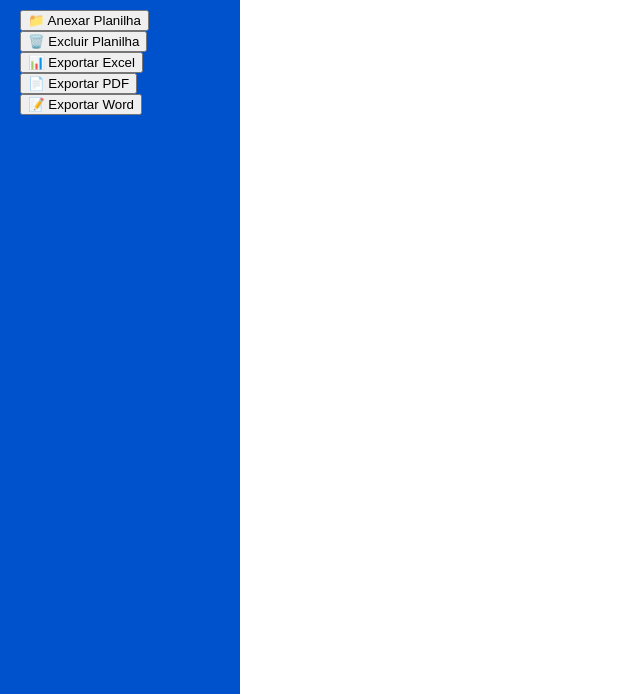
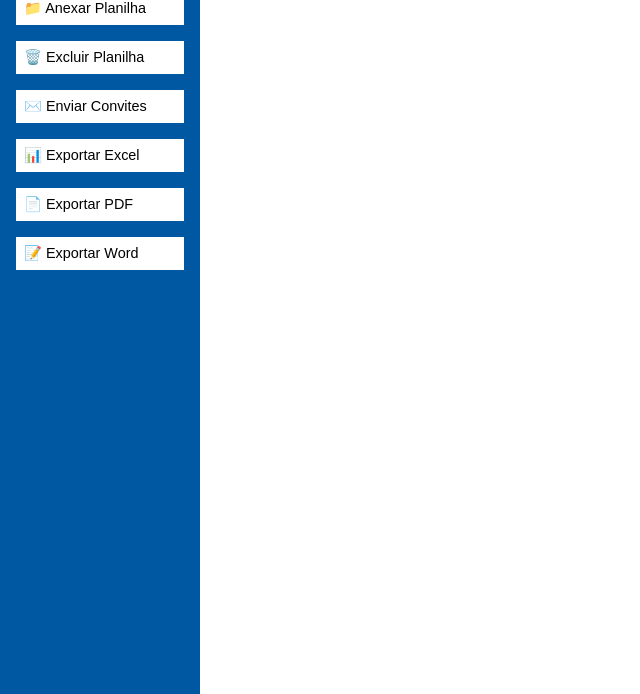
Before and after one commit to Adilso1970/assessoria-inteligente, a website: page index.html in a window 1280 px wide. Shown: the part 106-800 px from the top of the page, without its empty margins (0-640 px from the left). Drawn offline with Linux system fonts and the light colour scheme.

Commit message:
Restaura estado congelado

```diff
--- a/index.html
+++ b/index.html
@@ -1,27 +1,23 @@
 <!DOCTYPE html>
 <html lang="pt-BR">
 <head>
-  <meta charset="UTF-8">
-  <meta name="viewport" content="width=device-width, initial-scale=1.0">
+  <meta charset="UTF-8" />
   <title>Assessoria Inteligente</title>
-  <link rel="stylesheet" href="style.css">
+  <link rel="stylesheet" href="style.css" />
 </head>
 <body>
-  <div id="sidebar" style="background-color:#0052cc; width:240px; height:100vh; position:fixed; top:0; left:0; padding:20px; box-sizing:border-box; color:white;">
-    <h1 style="font-size:1.5rem; margin-bottom:1.5rem;">ASSESSORIA<br>INTELIGENTE</h1>
-    <button id="btnAnexarPlanilha" class="sidebar-btn">📁 Anexar Planilha</button>
-    <button id="btnExcluirPlanilha" class="sidebar-btn">🗑️ Excluir Planilha</button>
-    <!-- <button id="btnEnviarConvites" class="sidebar-btn">✉️ disabled>Enviar Convites</button> -->
-    <button id="btnExportExcel" class="sidebar-btn">📊 Exportar Excel</button>
-    <button id="btnExportPDF" class="sidebar-btn">📄 Exportar PDF</button>
-    <button id="btnExportWord" class="sidebar-btn">📝 Exportar Word</button>
+  <div id="sidebar">
+    <h1>ASSESSORIA<br>INTELIGENTE</h1>
+    <button id="btnAnexar">📁 Anexar Planilha</button>
+    <button id="btnExcluir">🗑️ Excluir Planilha</button>
+    <button id="btnEnviarConvites">✉️ Enviar Convites</button>
+    <button id="btnExportExcel">📊 Exportar Excel</button>
+    <button id="btnExportPDF">📄 Exportar PDF</button>
+    <button id="btnExportWord">📝 Exportar Word</button>
   </div>
-
-  <div id="main" style="margin-left:260px; padding:20px;">
-    <!-- Aqui irá o conteúdo dinâmico: nome dos convidados, QR codes, estatísticas, etc. -->
-  </div>
-
-  <!-- Mantém apenas o script principal sem handler de envio pelo navegador -->
-  <script src="index.js"></script>
+  <main id="main">
+    <!-- Área onde a planilha e QR codes aparecem -->
+  </main>
+  <script src="script.js"></script>
 </body>
 </html>
--- a/style.css
+++ b/style.css
@@ -1,34 +1,43 @@
+/* Reset básico */
+* { margin: 0; padding: 0; box-sizing: border-box; }
+
+/* Layout */
 body {
-  margin: 0;
+  display: flex;
   font-family: Arial, sans-serif;
+  height: 100vh;
 }
-
-/* sidebar fixa à esquerda, azul e com botões verticais */
-.sidebar {
-  background-color: #007bff;
-  color: #fff;
-  width: 220px;
-  height: 100vh;
-  padding: 20px;
-  position: fixed;
+#sidebar {
+  width: 200px;
+  background: #0058a3;
+  color: white;
+  padding: 1rem;
+  display: flex;
+  flex-direction: column;
+  align-items: stretch;
 }
-
-.sidebar h1 {
+#sidebar h1 {
+  text-align: center;
+  margin-bottom: 1rem;
   font-size: 1.5rem;
-  margin-bottom: 1.5rem;
   line-height: 1.2;
 }
-
-.sidebar button {
-  width: 100%;
-  margin-bottom: 0.5rem;
+#sidebar button {
+  background: white;
+  color: black;
+  border: none;
   padding: 0.5rem;
-  font-size: 1rem;
+  margin: 0.5rem 0;
+  text-align: left;
   cursor: pointer;
+  font-size: 0.9rem;
 }
-
-/* conteúdo principal deslocado para a direita */
-main {
-  margin-left: 240px; /* 220px da sidebar + 20px de gap */
-  padding: 20px;
+#sidebar button:disabled {
+  opacity: 0.6;
+  cursor: not-allowed;
 }
+#main {
+  flex: 1;
+  padding: 1rem;
+  overflow: auto;
+}
```
Also changed, not shown: sendInvites.js (added, +55 -0 lines), 1 other file.
